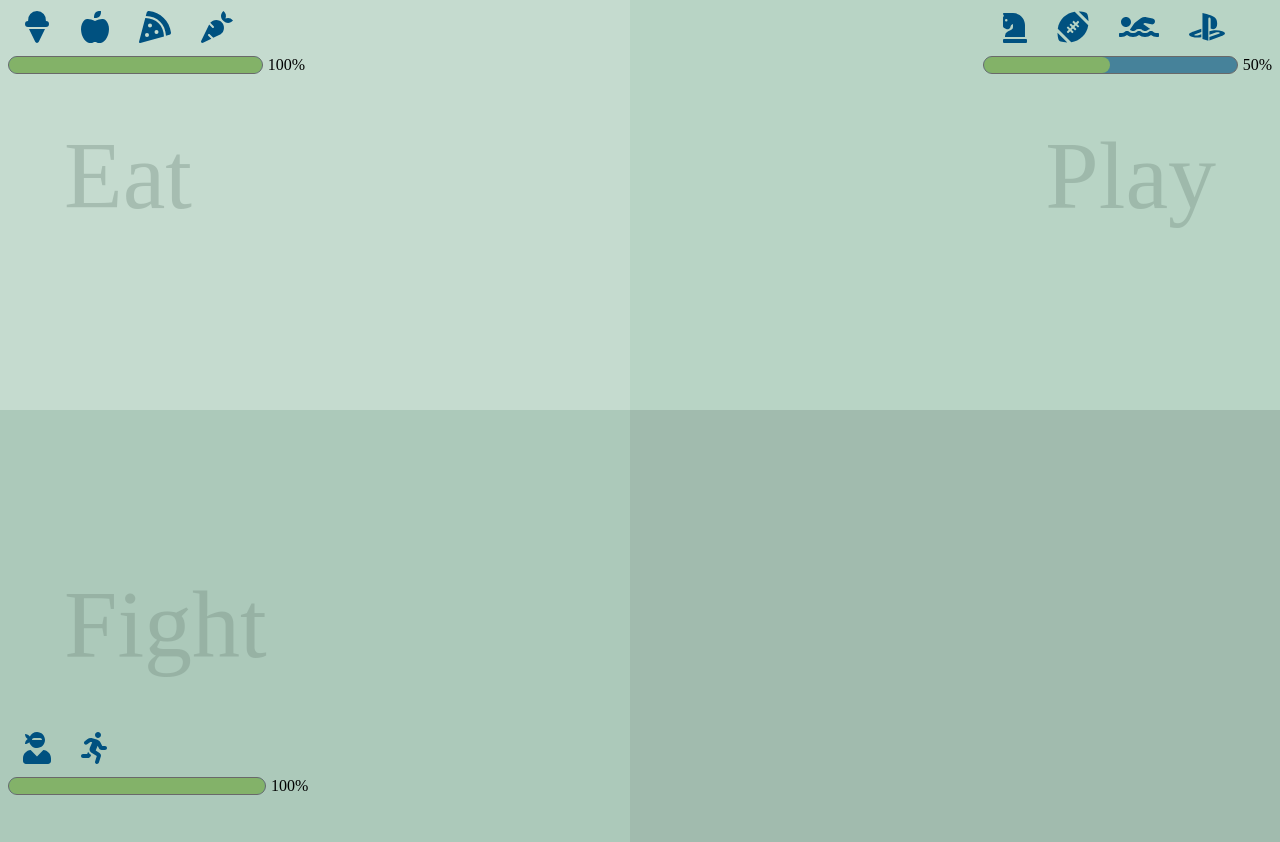
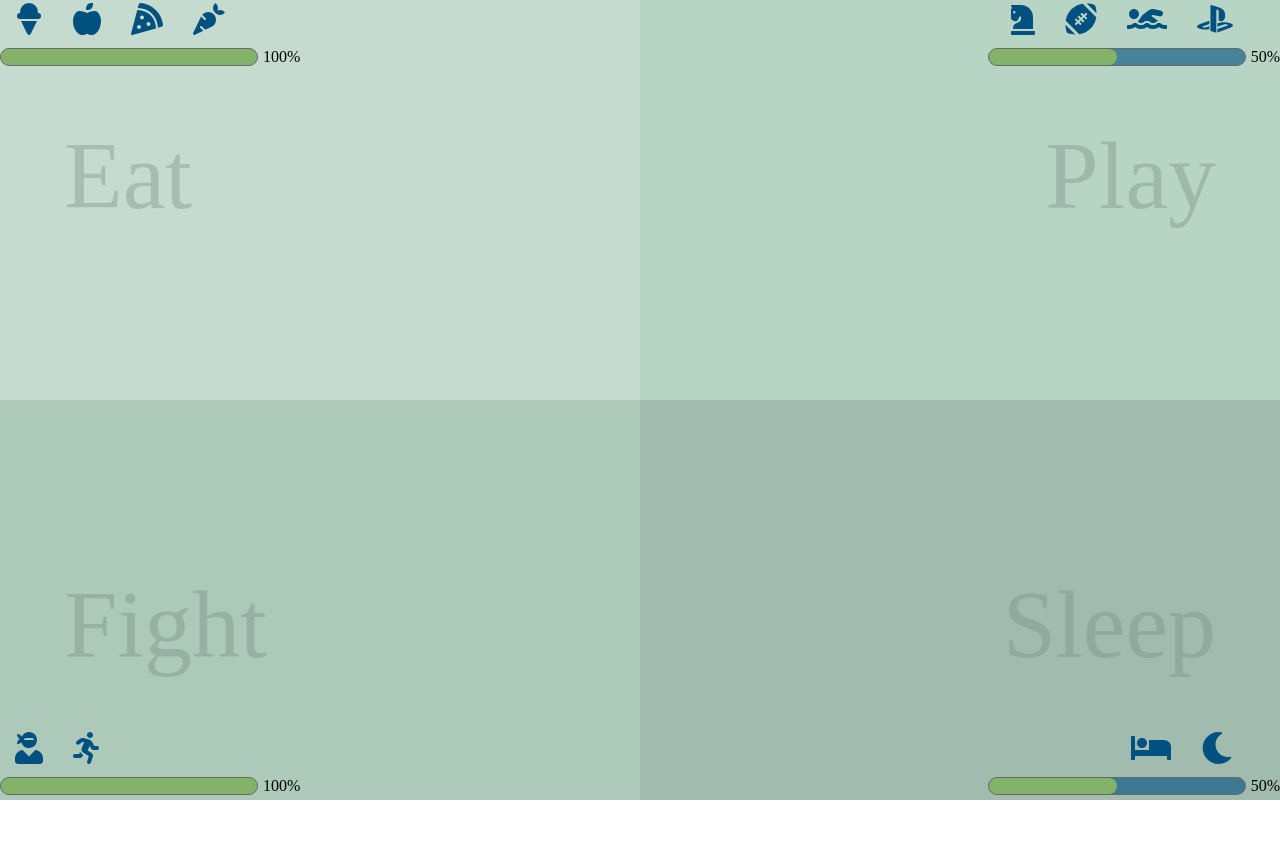
Before and after one commit to aclai4067/tamagotchi, a website built with webpack: page src/index.html in a window 1280 px wide. After the commit the page ends 800 px from the top, so only its background shows below. Built offline with nearby package versions, Linux system fonts and the light colour scheme.

Commit message:
added sleep functionality

```diff
--- a/src/javascripts/components/fight.js
+++ b/src/javascripts/components/fight.js
@@ -10,12 +10,12 @@ const fightProgress = `
 const fightArr = [
   {
     id: 'fight0',
-    icon: '<i class="fas fa-user-ninja"></i>',
+    icon: '<i class="fight0Btn fas fa-user-ninja"></i>',
     points: -10,
   },
   {
     id: 'fight1',
-    icon: '<i class="fas fa-running"></i>',
+    icon: '<i class="fight1Btn fas fa-running"></i>',
     points: 1,
   },
 ];
--- /dev/null
+++ b/src/javascripts/components/sleep.js
@@ -0,0 +1,66 @@
+import utilities from '../helpers/utilities';
+
+let energy = 50;
+const sleepProgress = `
+  <div class='progressBar'>
+    <div id='sleepBarPercent'></div>
+  </div>
+`;
+
+const sleepArr = [
+  {
+    id: 'sleep0',
+    icon: '<i class="sleep0Btn fas fa-bed"></i>',
+    points: 50,
+  },
+  {
+    id: 'sleep1',
+    icon: '<i class="sleep1Btn fas fa-moon"></i>',
+    points: 60,
+  },
+];
+
+const updateEnergy = (e) => {
+  const selectedActivity = e.target.classList.value;
+  const selectedActivityParent = e.target.parentNode.classList.value;
+  for (let n = 0; n < sleepArr.length; n += 1) {
+    if (selectedActivity.includes(sleepArr[n].id) || selectedActivityParent.includes(sleepArr[n].id)) {
+      energy += sleepArr[n].points;
+    }
+    if (energy > 100) {
+      energy = 100;
+    } else if (energy < 0) {
+      energy = 0;
+    }
+  }
+  const energyString = `${sleepProgress} <div id='sleepProgressPercent'>${energy}%</div>`;
+  utilities.printToDom('energyScore', energyString);
+  document.getElementById('sleepBarPercent').style.width = `${energy}%`;
+};
+
+const printSleepBtns = () => {
+  let sleepString = `
+      <h2 class='category'>Sleep</h2>
+      <div class='bottomDiv'>
+        <div class='row rightDiv'>
+    `;
+  for (let i = 0; i < sleepArr.length; i += 1) {
+    sleepString += `
+      <button type='button' id='${sleepArr[i].id}' class='${sleepArr[i].id}Btn'>${sleepArr[i].icon}</button>
+    `;
+  }
+  sleepString += `
+        </div>
+        <div id='energyScore' class='row'>
+          ${sleepProgress}
+          <div id='sleepProgressPercent'>${energy}%</div>
+        </div>
+      </div>
+    `;
+  utilities.printToDom('sleep', sleepString);
+  for (let x = 0; x < sleepArr.length; x += 1) {
+    document.getElementById(sleepArr[x].id).addEventListener('click', updateEnergy);
+  }
+};
+
+export default { printSleepBtns };
--- a/src/javascripts/main.js
+++ b/src/javascripts/main.js
@@ -3,11 +3,13 @@ import '../styles/main.scss';
 import eat from './components/eat';
 import fight from './components/fight';
 import play from './components/play';
+import sleep from './components/sleep';
 
 const init = () => {
   eat.printEatBtns();
   fight.printFightBtns();
   play.printPlayBtns();
+  sleep.printSleepBtns();
 };
 
 init();
--- a/src/styles/main.scss
+++ b/src/styles/main.scss
@@ -3,11 +3,14 @@
     flex-wrap: wrap;
 }
 
+body{
+    margin: 0;
+}
+
 .quad {
-    min-height: 51.5vh;
+    min-height: 50vh;
     flex: 1 1 50%;
-    margin: -10px;
-    padding: 10px;
+    box-sizing: border-box;
 }
 
 .row{
@@ -64,6 +67,11 @@ button{
     right: 5%;
 }
 
+#sleep .category{
+    bottom: 5%;
+    right: 5%;
+}
+
 // Placement in Divs
 
 .bottomDiv{
@@ -84,7 +92,7 @@ button{
     margin-top: 7px;
 }
 
-#funScore{
+#funScore, #energyScore{
     display: flex;
     justify-content: flex-end;
     margin-top: 7px;
@@ -98,7 +106,7 @@ button{
     width: 40%;
 }
 
-#eatBarPercent, #playBarPercent, #fightBarPercent{
+#eatBarPercent, #playBarPercent, #fightBarPercent, #sleepBarPercent{
     background-color: #84b368fd;
     border-radius: 20px;
     height: 100%;
@@ -109,7 +117,7 @@ button{
 
 }
 
-#playBarPercent{
+#playBarPercent, #sleepBarPercent{
     width: 50%;
 
 }
```
